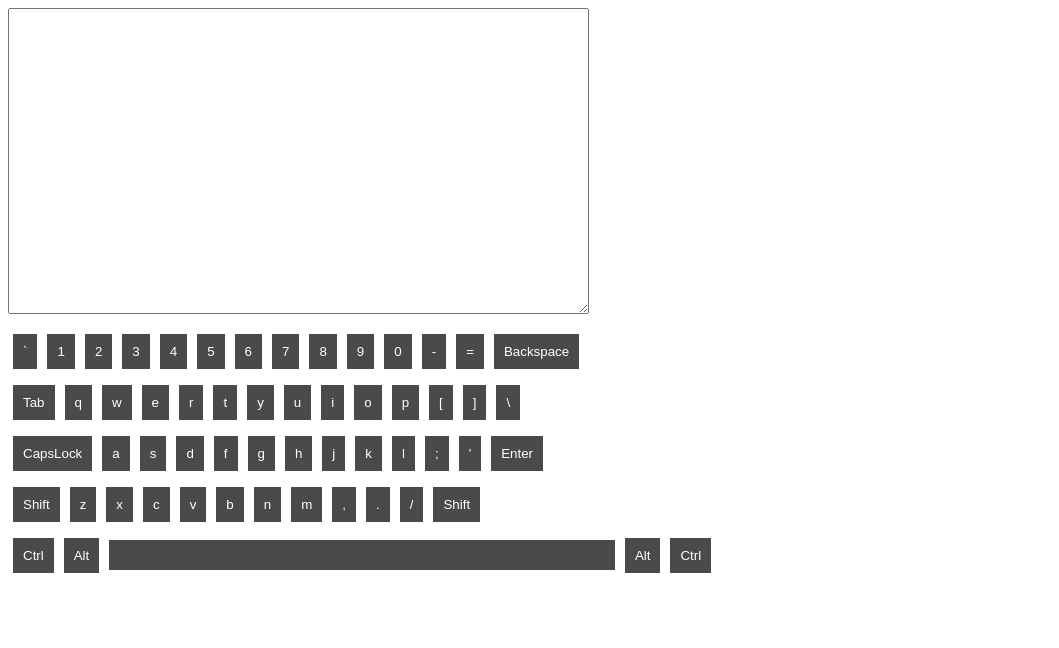
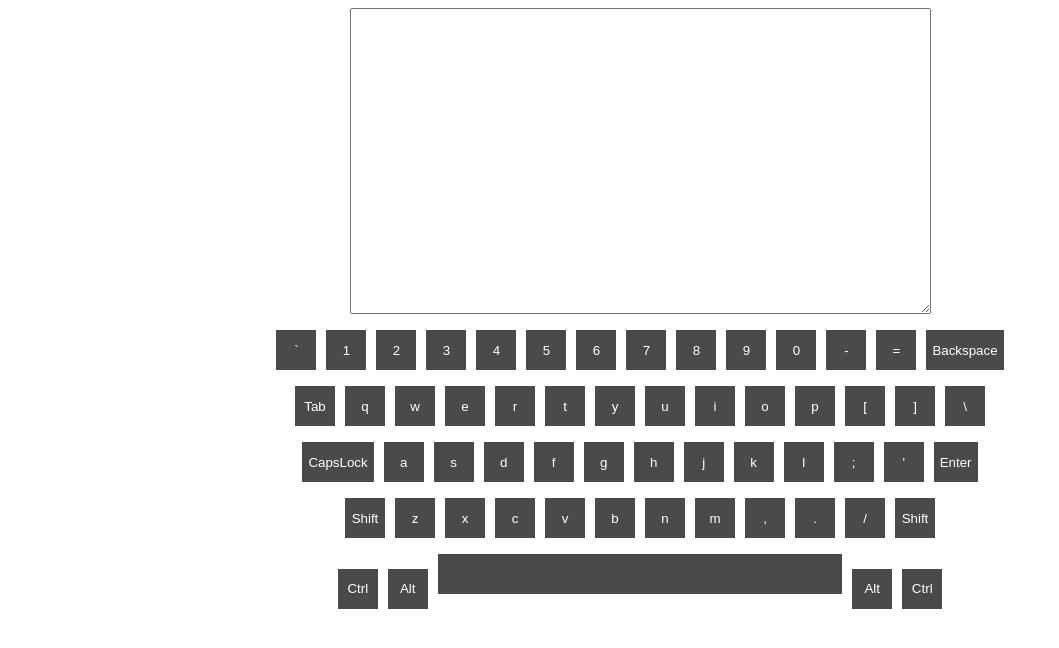
Before and after one commit to PavelSashnikov/codejam-virtual-keyboard, a plain HTML site: page index.html in a window 1280 px wide. Shown: the whole page, without its empty margins (0-1059 px from the left). Drawn offline with Linux system fonts and the light colour scheme.

Commit message:
fix: styles

```diff
--- a/style.css
+++ b/style.css
@@ -1,8 +1,18 @@
+textarea {
+    display: block;
+    margin: 0 auto;
+}
+.keyboard {
+    width: 80%;
+    margin: 0 auto;
+    text-align: center;
+}
 button {
     outline: 0;
     border: 0;
     cursor: pointer;
-    padding: 10px;
+    min-width: 40px;
+    height: 40px;
     margin: 0 5px;
     background: rgb(75, 74, 74);
     color: #fff;
@@ -14,5 +24,5 @@ button {
 }
 .space {
     width: 40%;
-    height: 30px;
+    height: 40px;
 }
```
